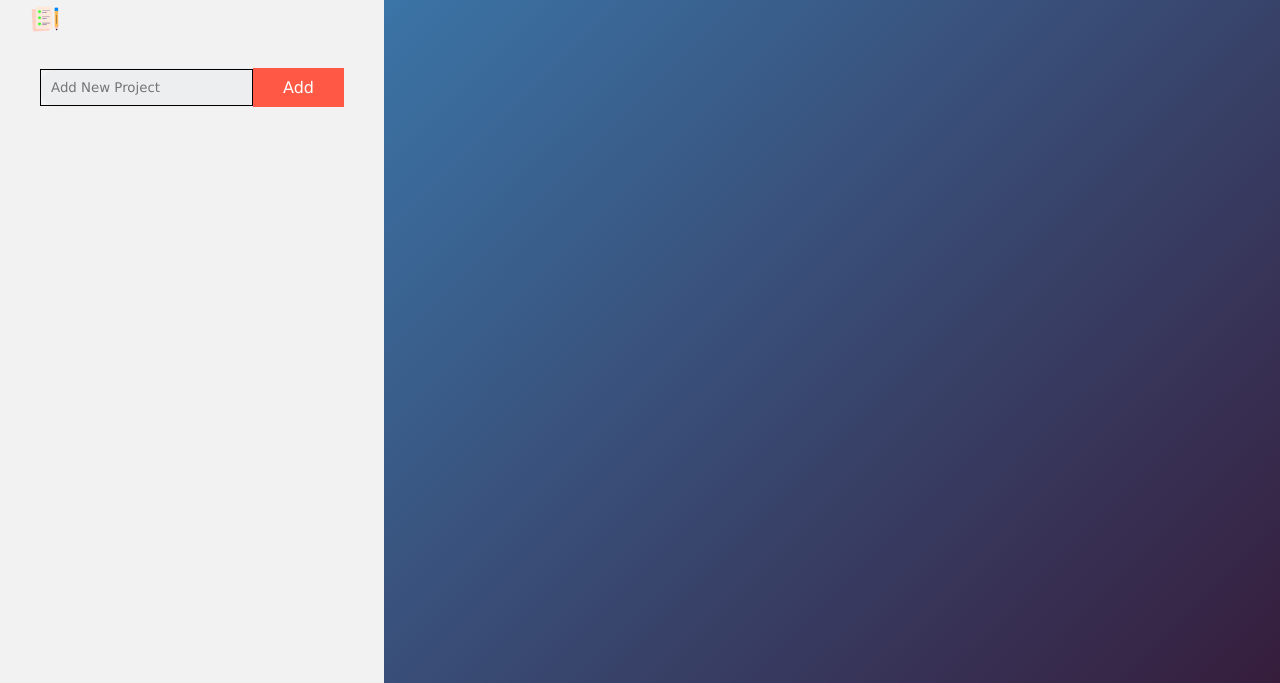
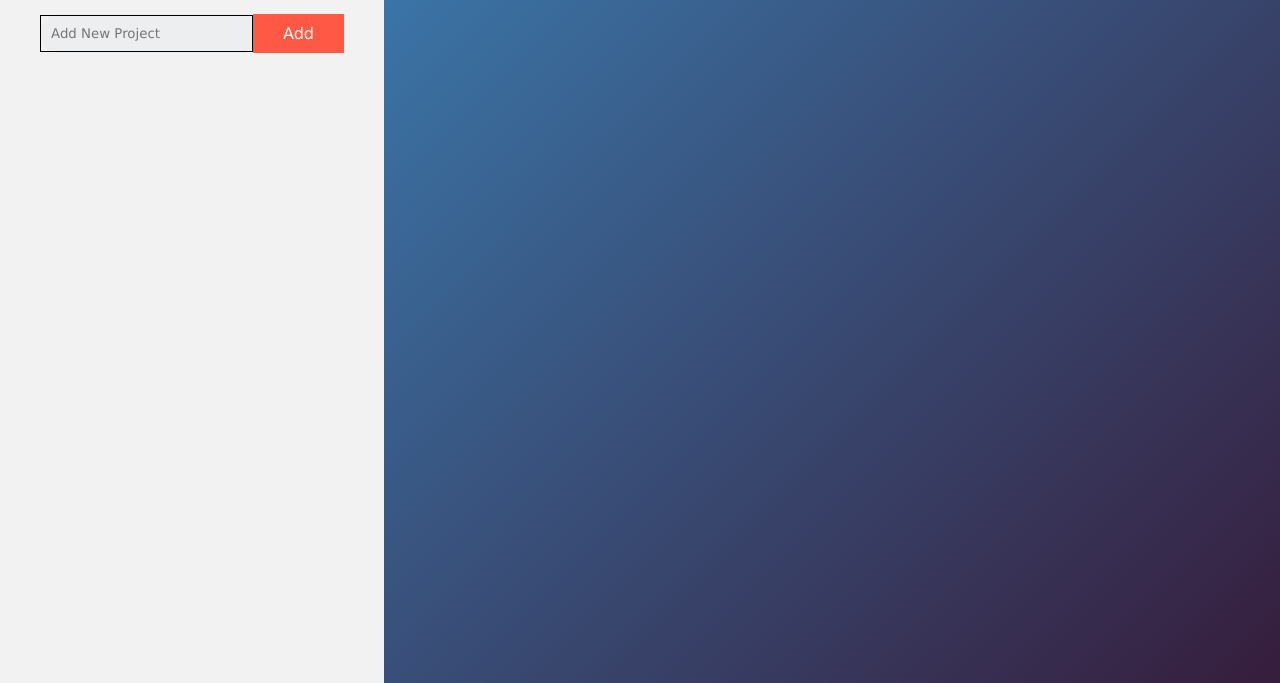
Before and after one commit to AhsanAmi/ToDoList, a website built with webpack: page dist/index.html in a window 1280 px wide. Shown: the part 117-800 px from the top of the page. Built offline with nearby package versions, Linux system fonts and the light colour scheme; files whose address does not match are found by name.

Commit message:
Update index.html

```diff
--- a/dist/index.html
+++ b/dist/index.html
@@ -11,7 +11,6 @@
 <div class="container">
     <div class="todo-app add-project-aside">
         <h2>To-Do List</h2>
-        <img src="./icon.png" alt="">
         <div class="row">
             <input type="text" id="input-box" placeholder="Add New Project">
             <button  id="addButton">Add</button>
```
